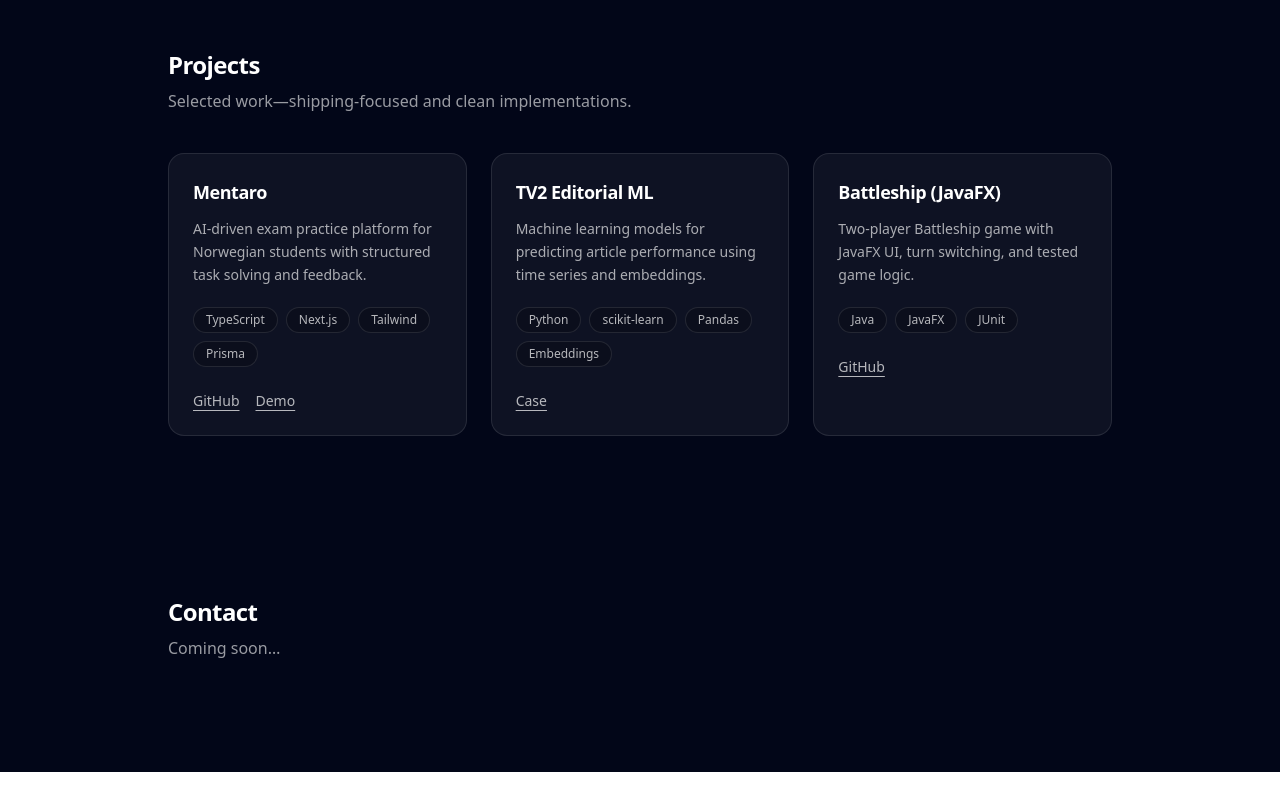
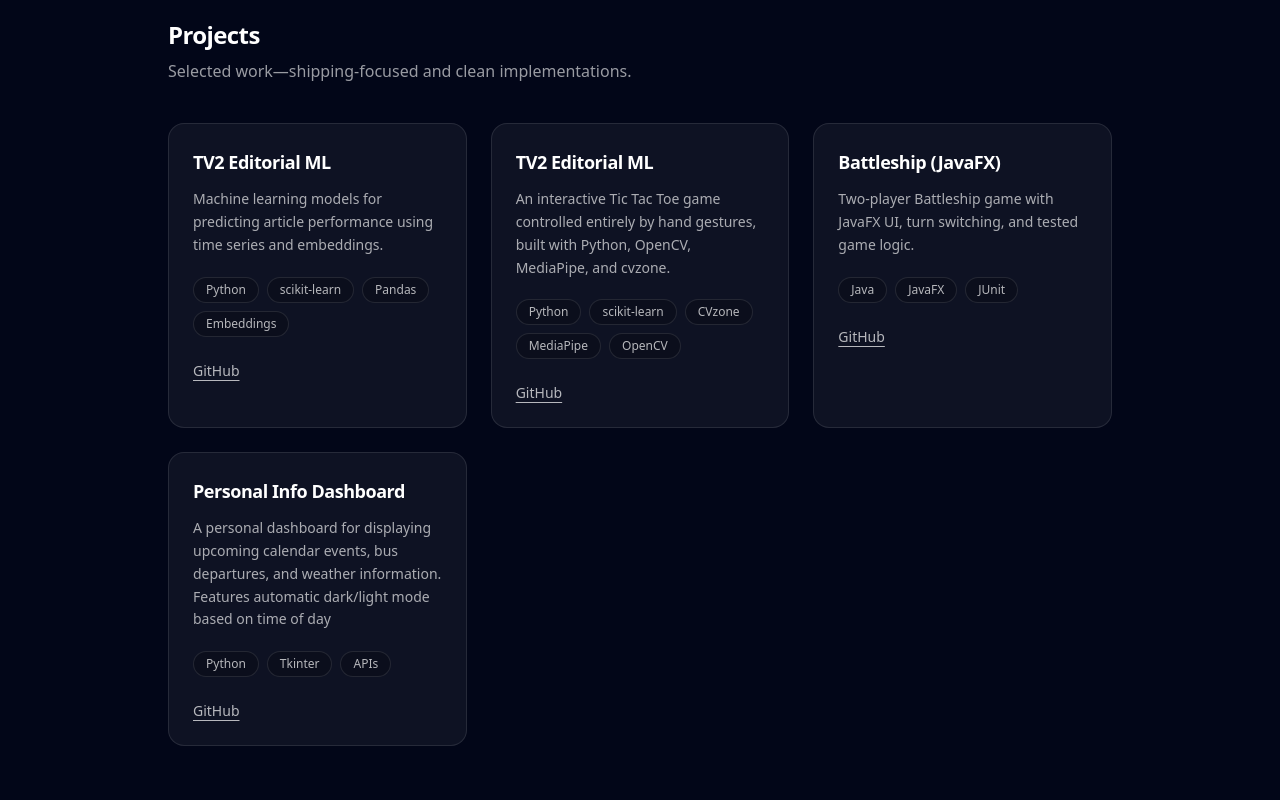
Before and after one commit to adrianjlundd/adrianjlundd.github.io, a React (Vite) app in the folder adrianjlundd.github.io/: page / in a window 1280 px wide. Shown: the part 560-1360 px from the top of the page. Before the commit the page ends 1332 px from the top, so only its background shows below. Built offline with nearby package versions, Linux system fonts and the light colour scheme.

Commit message:
Change: update and change projects

```diff
--- a/adrianjlundd.github.io/src/components/Hero.tsx
+++ b/adrianjlundd.github.io/src/components/Hero.tsx
@@ -33,10 +33,6 @@
         <div className="grid items-center gap-10 lg:grid-cols-12 lg:justify-center">
           {/* Text */}
           <div className="lg:col-span-7 lg:mx-auto">
-            <p className="inline-flex items-center gap-2 rounded-full border border-white/10 bg-white/5 px-3 py-1 text-sm text-white/80">
-              <span className="h-2 w-2 rounded-full bg-emerald-400" />
-              Open for internships / projects
-            </p>
 
             <h1 className="mt-4 text-4xl font-semibold tracking-tight text-white sm:text-5xl lg:text-6xl whitespace-nowrap">
               {name}
--- a/adrianjlundd.github.io/src/data/projects.ts
+++ b/adrianjlundd.github.io/src/data/projects.ts
@@ -11,23 +11,25 @@
 };
 
 export const projects: Project[] = [
-  {
-    title: "Mentaro",
-    description:
-      "AI-driven exam practice platform for Norwegian students with structured task solving and feedback.",
-    tech: ["TypeScript", "Next.js", "Tailwind", "Prisma"],
-    links: [
-      { label: "GitHub", href: "https://github.com/USERNAME/mentaro" },
-      { label: "Demo", href: "https://example.com" },
-    ],
-  },
+
   {
     title: "TV2 Editorial ML",
     description:
       "Machine learning models for predicting article performance using time series and embeddings.",
     tech: ["Python", "scikit-learn", "Pandas", "Embeddings"],
-    links: [{ label: "Case", href: "https://example.com" }],
+    links: [{ label: "GitHub", href: "https://example.com" }],
   },
+
+  {
+
+    title: "TV2 Editorial ML",
+    description:
+      "An interactive Tic Tac Toe game controlled entirely by hand gestures, built with Python, OpenCV, MediaPipe, and cvzone.",
+    tech: ["Python", "scikit-learn", "CVzone","MediaPipe", "OpenCV"],
+    links: [{ label: "GitHub", href: "https://github.com/adrianjlundd/tic-tac-toe-computer-vision-AR" }],
+  },
+
+
   {
     title: "Battleship (JavaFX)",
     description:
@@ -35,4 +37,11 @@
     tech: ["Java", "JavaFX", "JUnit"],
     links: [{ label: "GitHub", href: "https://github.com/USERNAME/battleship" }],
   },
+  {
+    title: "Personal Info Dashboard",
+    description:
+      "A personal dashboard for displaying upcoming calendar events, bus departures, and weather information. Features automatic dark/light mode based on time of day",
+    tech: ["Python", "Tkinter", "APIs"],
+    links: [{ label: "GitHub", href: "https://github.com/adrianjlundd/Personal-info-screen" }],
+  }
 ];
```
